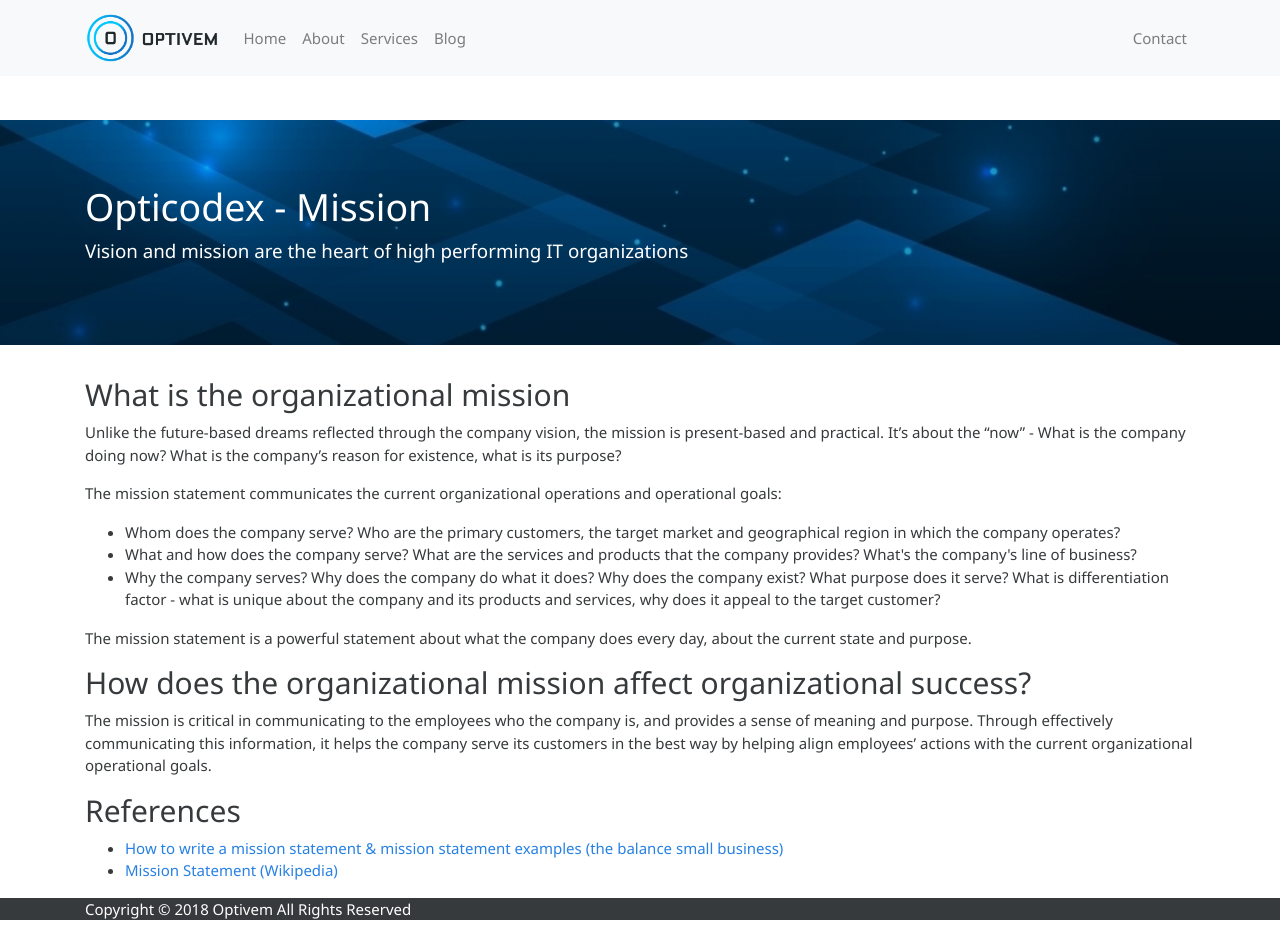
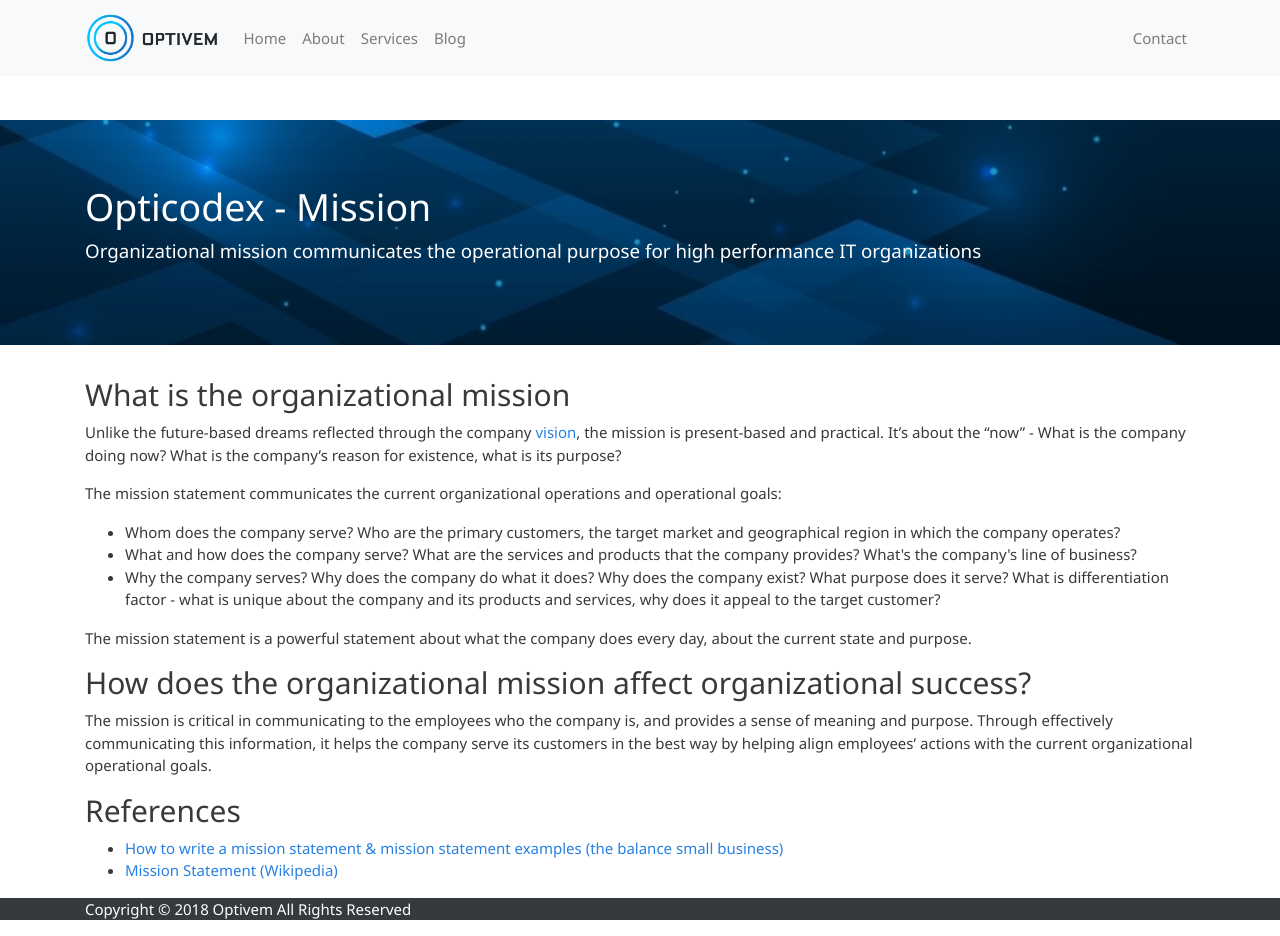
Before and after one commit to optivem/optivem.github.io, a Jekyll site: the page built from _pages/codex/mission.md, in a window 1280 px wide and 936 px high. Built offline with Jekyll 4.4.1, drawn with Linux system fonts in a browser that asks for light colours.

Commit message:
#35 Codex - Vision

```diff
--- a/_pages/codex/mission.md
+++ b/_pages/codex/mission.md
@@ -1,12 +1,12 @@
 ---
 layout: page
 title: Opticodex - Mission
-description: Vision and mission are the heart of high performing IT organizations
+description: Organizational mission communicates the operational purpose for high performance IT organizations
 ---
 
 <h2>What is the organizational mission</h2>
 
-Unlike the future-based dreams reflected through the company vision, the mission is present-based and practical. It's about the "now" - What is the company doing now? What is the company's reason for existence, what is its purpose?
+Unlike the future-based dreams reflected through the company <a href="{{ site.url }}/codex/vision">vision</a>, the mission is present-based and practical. It's about the "now" - What is the company doing now? What is the company's reason for existence, what is its purpose?
 
 The mission statement communicates the current organizational operations and operational goals:
 
```
Also changed, not shown: _pages/codex/vision.md (+2 -2 lines).
